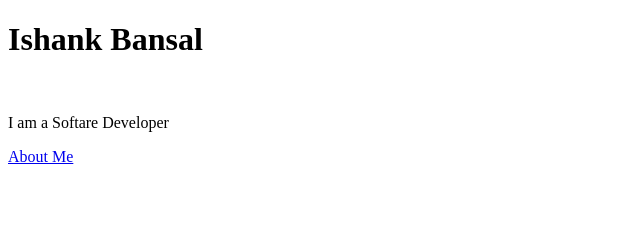
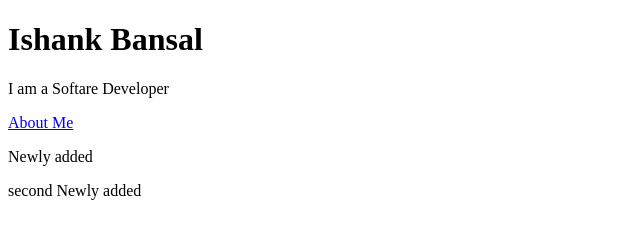
Before and after one commit to ishankbansal/learning-github, a plain HTML site: page index.html in a window 1280 px wide. Shown: the whole page, without its empty margins (0-640 px from the left). Drawn offline with Linux system fonts and the light colour scheme.

Commit message:
add gitignore file

```diff
--- a/index.html
+++ b/index.html
@@ -7,8 +7,10 @@
 </head>
 <body>
     <h1>Ishank Bansal</h1>
-    <br>
+
     <p>I am a Softare Developer</p>
     <a href="about.html">About Me</a>
+    <p>Newly added</p>
+    <p>second Newly added</p>
 </body>
 </html>
```
Also changed, not shown: 1 other file.
